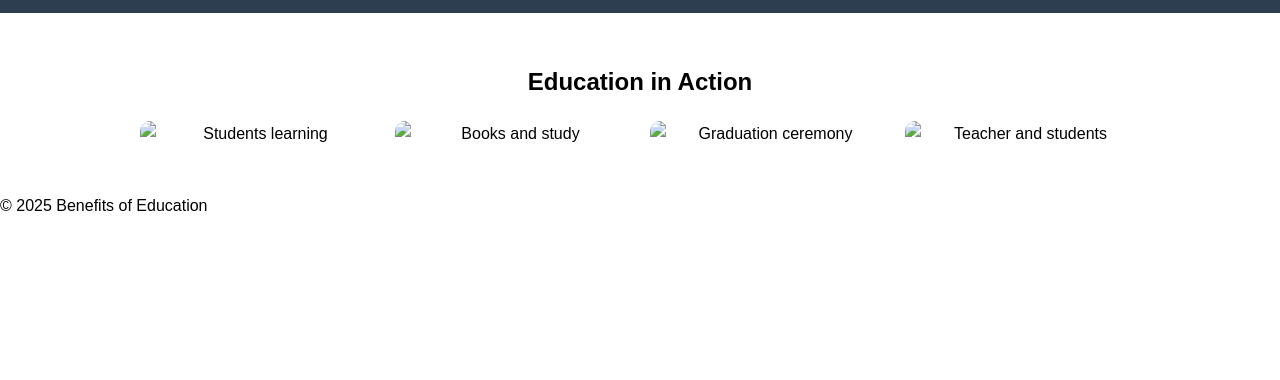
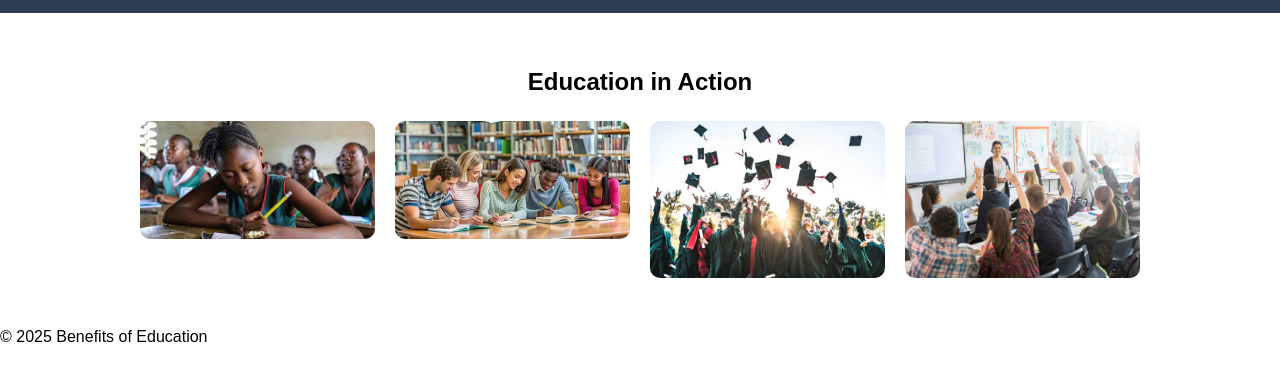
Before and after one commit to JA15s/Benefits-of-Education, a plain HTML site: page gallery.html in a window 1280 px wide. Shown: the part 84-464 px from the top of the page. Drawn offline with Linux system fonts and the light colour scheme; files that its build step writes are made by us from their sources.

Commit message:
Update gallery.html

```diff
--- a/gallery.html
+++ b/gallery.html
@@ -6,7 +6,7 @@
   <meta charset="UTF-8" />
   <meta name="viewport" content="width=device-width, initial-scale=1.0"/>
   <title>Gallery - Benefits of Education</title>
-  <link rel="stylesheet" href="css/styles.css" />
+  <link rel="stylesheet" href="styles.css" />
 </head>
 <body>
 
@@ -27,10 +27,10 @@
     <section class="gallery">
       <h1>Education in Action</h1>
       <div class="gallery-grid">
-        <img src="images/img1.jpg" alt="Students learning" onclick="enlarge(this)" />
-        <img src="images/img2.jpg" alt="Books and study" onclick="enlarge(this)" />
-        <img src="images/img3.jpg" alt="Graduation ceremony" onclick="enlarge(this)" />
-        <img src="images/img4.jpg" alt="Teacher and students" onclick="enlarge(this)" />
+        <img src="img1.jpg" alt="Students learning" onclick="enlarge(this)" />
+        <img src="img2.jpg" alt="Books and study" onclick="enlarge(this)" />
+        <img src="img3.jpg" alt="Graduation ceremony" onclick="enlarge(this)" />
+        <img src="img4.jpg" alt="Teacher and students" onclick="enlarge(this)" />
       </div>
     </section>
   </main>
@@ -39,6 +39,6 @@
     <p>&copy; 2025 Benefits of Education</p>
   </footer>
 
-  <script src="js/gallery.js"></script>
+  <script src="gallery.js"></script>
 </body>
 </html>
```
